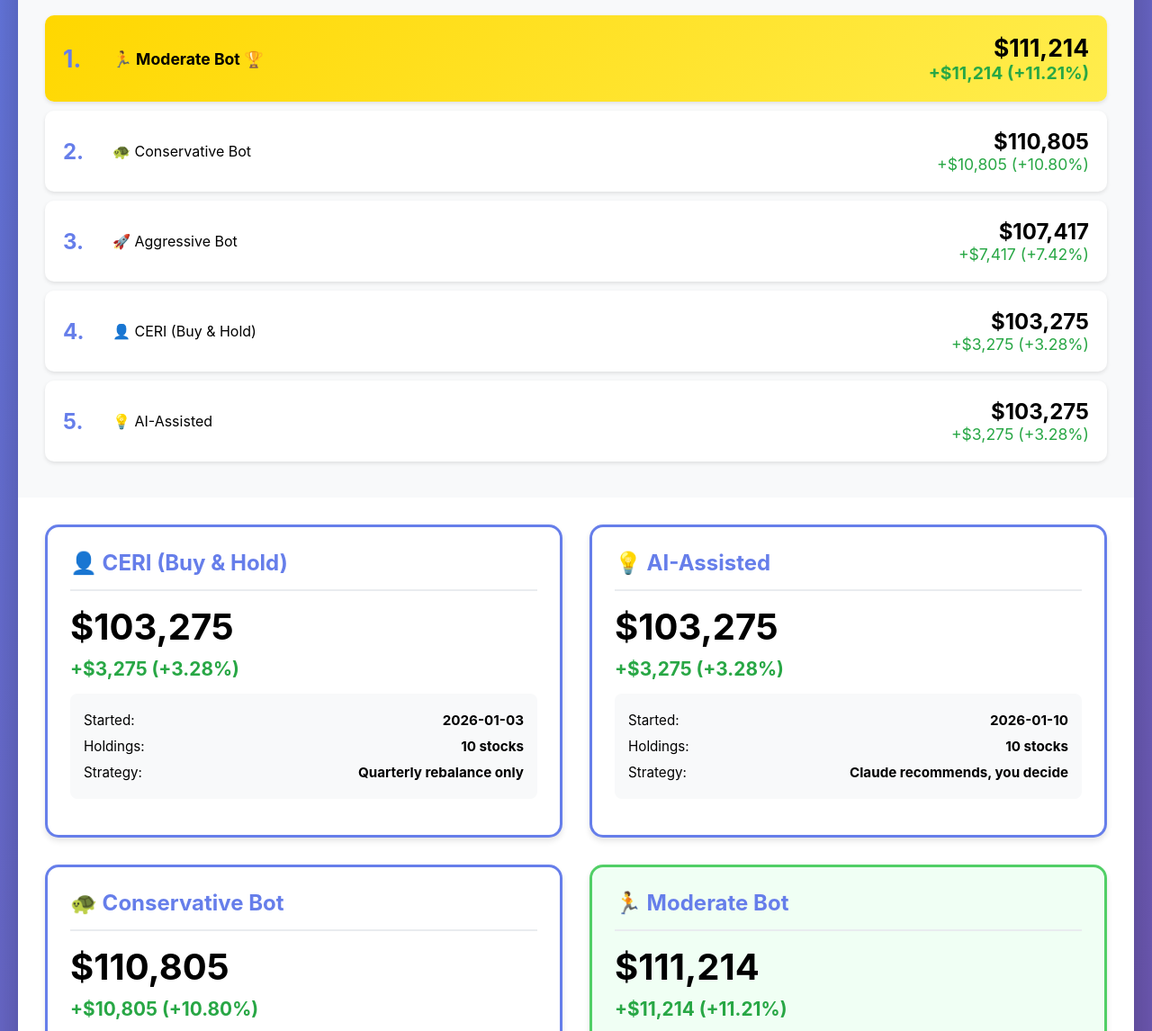
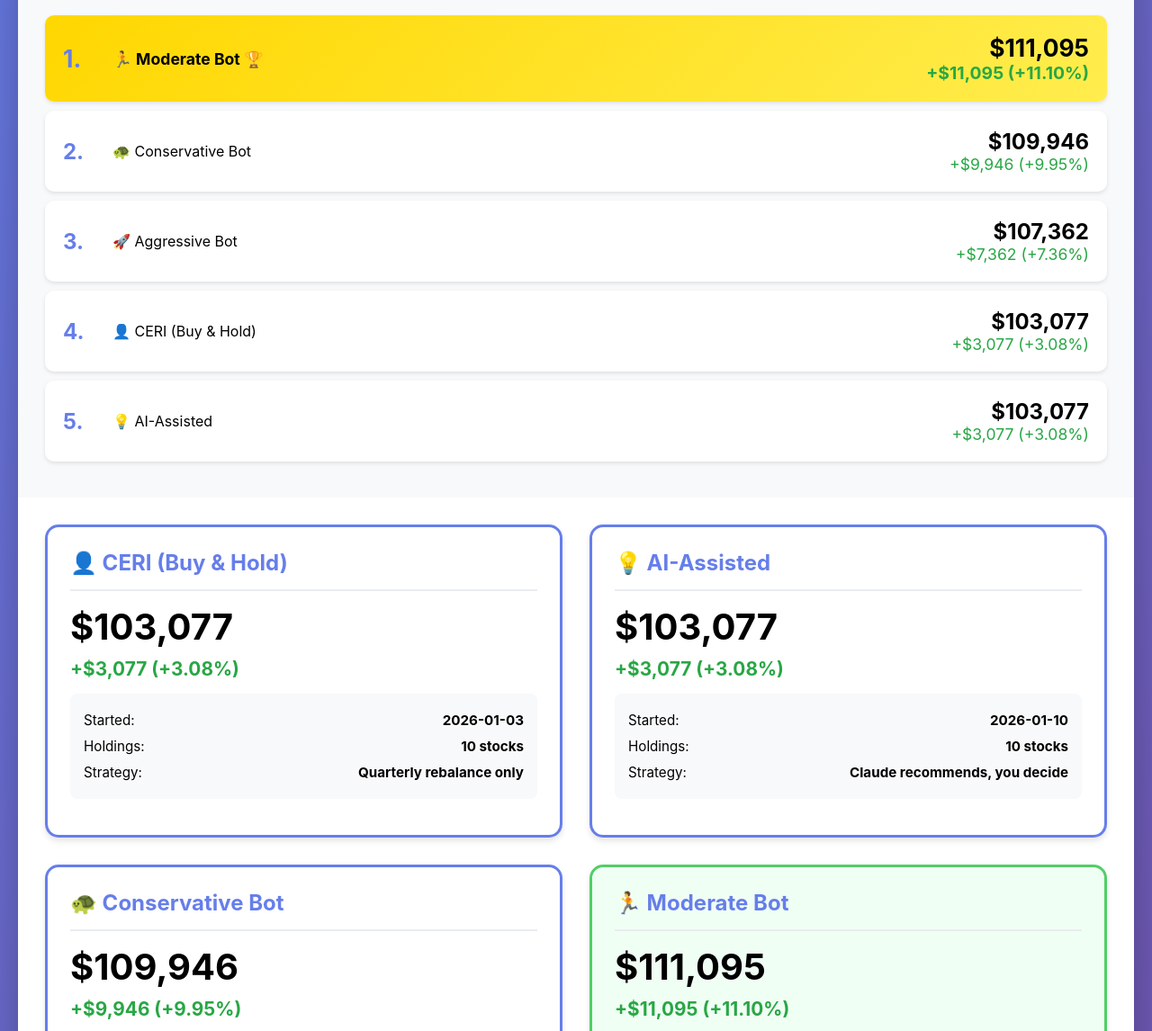
Before and after one commit to topeuph-ai/portfolio-tracker, a plain HTML site: page index.html in a window 1280 px wide. Shown: the part 348-1494 px from the top of the page at 90% size. Drawn offline with Linux system fonts and the light colour scheme.

Commit message:
🤖 Auto-update: 2026-11-25 21:14 EST

```diff
--- a/index.html
+++ b/index.html
@@ -160,7 +160,7 @@
             <div class="subtitle">Autonomous AI Trading Lab • Real Market Data</div>
             <div class="auto-badge">🤖 FULLY AUTONOMOUS</div>
             <div class="update-badge">
-                📊 Last Updated: November 24, 2026 at 09:13 PM EST
+                📊 Last Updated: November 25, 2026 at 09:14 PM EST
             </div>
             <p style="margin-top: 15px; font-size: 0.9em;">Updates automatically daily at 4:05 PM EST</p>
         </div>
@@ -174,9 +174,9 @@
                     <div>🏃 Moderate Bot 🏆</div>
                 </div>
                 <div style="text-align: right;">
-                    <div style="font-size: 1.5em; font-weight: bold;">$111,214</div>
+                    <div style="font-size: 1.5em; font-weight: bold;">$111,095</div>
                     <div class="positive" style="font-size: 1.1em;">
-                        +$11,214 (+11.21%)
+                        +$11,095 (+11.10%)
                     </div>
                 </div>
             </div>
@@ -187,9 +187,9 @@
                     <div>🐢 Conservative Bot </div>
                 </div>
                 <div style="text-align: right;">
-                    <div style="font-size: 1.5em; font-weight: bold;">$110,805</div>
+                    <div style="font-size: 1.5em; font-weight: bold;">$109,946</div>
                     <div class="positive" style="font-size: 1.1em;">
-                        +$10,805 (+10.80%)
+                        +$9,946 (+9.95%)
                     </div>
                 </div>
             </div>
@@ -200,9 +200,9 @@
                     <div>🚀 Aggressive Bot </div>
                 </div>
                 <div style="text-align: right;">
-                    <div style="font-size: 1.5em; font-weight: bold;">$107,417</div>
+                    <div style="font-size: 1.5em; font-weight: bold;">$107,362</div>
                     <div class="positive" style="font-size: 1.1em;">
-                        +$7,417 (+7.42%)
+                        +$7,362 (+7.36%)
                     </div>
                 </div>
             </div>
@@ -213,9 +213,9 @@
                     <div>👤 CERI (Buy & Hold) </div>
                 </div>
                 <div style="text-align: right;">
-                    <div style="font-size: 1.5em; font-weight: bold;">$103,275</div>
+                    <div style="font-size: 1.5em; font-weight: bold;">$103,077</div>
                     <div class="positive" style="font-size: 1.1em;">
-                        +$3,275 (+3.28%)
+                        +$3,077 (+3.08%)
                     </div>
                 </div>
             </div>
@@ -226,9 +226,9 @@
                     <div>💡 AI-Assisted </div>
                 </div>
                 <div style="text-align: right;">
-                    <div style="font-size: 1.5em; font-weight: bold;">$103,275</div>
+                    <div style="font-size: 1.5em; font-weight: bold;">$103,077</div>
                     <div class="positive" style="font-size: 1.1em;">
-                        +$3,275 (+3.28%)
+                        +$3,077 (+3.08%)
                     </div>
                 </div>
             </div>
@@ -241,9 +241,9 @@
                 <div class="bot-header">
                     <div class="bot-title">👤 CERI (Buy & Hold)</div>
                 </div>
-                <div class="bot-value">$103,275</div>
+                <div class="bot-value">$103,077</div>
                 <div style="font-size: 1.3em; font-weight: bold; margin-bottom: 15px;" class="positive">
-                    +$3,275 (+3.28%)
+                    +$3,077 (+3.08%)
                 </div>
 
                 <div class="bot-stats">
@@ -268,9 +268,9 @@
                 <div class="bot-header">
                     <div class="bot-title">💡 AI-Assisted</div>
                 </div>
-                <div class="bot-value">$103,275</div>
+                <div class="bot-value">$103,077</div>
                 <div style="font-size: 1.3em; font-weight: bold; margin-bottom: 15px;" class="positive">
-                    +$3,275 (+3.28%)
+                    +$3,077 (+3.08%)
                 </div>
 
                 <div class="bot-stats">
@@ -295,9 +295,9 @@
                 <div class="bot-header">
                     <div class="bot-title">🐢 Conservative Bot</div>
                 </div>
-                <div class="bot-value">$110,805</div>
+                <div class="bot-value">$109,946</div>
                 <div style="font-size: 1.3em; font-weight: bold; margin-bottom: 15px;" class="positive">
-                    +$10,805 (+10.80%)
+                    +$9,946 (+9.95%)
                 </div>
 
                 <div class="bot-stats">
@@ -372,9 +372,9 @@
                 <div class="bot-header">
                     <div class="bot-title">🏃 Moderate Bot</div>
                 </div>
-                <div class="bot-value">$111,214</div>
+                <div class="bot-value">$111,095</div>
                 <div style="font-size: 1.3em; font-weight: bold; margin-bottom: 15px;" class="positive">
-                    +$11,214 (+11.21%)
+                    +$11,095 (+11.10%)
                 </div>
 
                 <div class="bot-stats">
@@ -449,9 +449,9 @@
                 <div class="bot-header">
                     <div class="bot-title">🚀 Aggressive Bot</div>
                 </div>
-                <div class="bot-value">$107,417</div>
+                <div class="bot-value">$107,362</div>
                 <div style="font-size: 1.3em; font-weight: bold; margin-bottom: 15px;" class="positive">
-                    +$7,417 (+7.42%)
+                    +$7,362 (+7.36%)
                 </div>
 
                 <div class="bot-stats">
```
